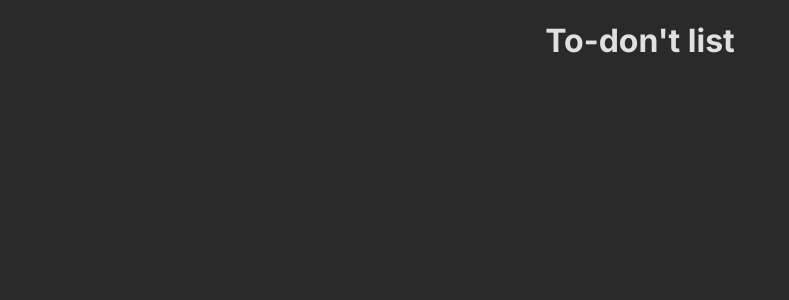
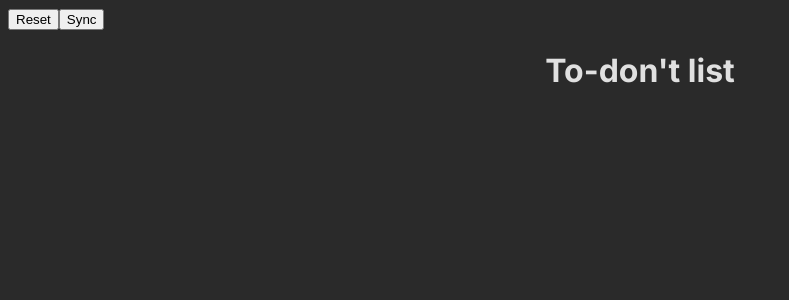
Before and after one commit to axelmunch/to-dont-list, a Next.js app in the folder frontend/: page / in a window 1280 px wide. Shown: the top 300 px of the page, without its empty margins (0-789 px from the left). Built offline with nearby package versions, Linux system fonts and the light colour scheme.

Commit message:
Context for storing data and syncing

```diff
--- a/frontend/src/app/TaskList/TaskList.tsx
+++ b/frontend/src/app/TaskList/TaskList.tsx
@@ -1,10 +1,9 @@
-import { useState } from 'react';
 import styles from './TaskList.module.css';
-import TaskType from '@/types/TaskType';
 import TaskItem from './TaskItem/TaskItem';
+import { useSync } from '@/data/useSync';
 
 export default function TaskList() {
-  const [tasks, _setTasks] = useState<TaskType[]>([]);
+  const { tasks } = useSync();
 
   return (
     <>
--- a/frontend/src/app/layout.tsx
+++ b/frontend/src/app/layout.tsx
@@ -1,6 +1,7 @@
 import type { Metadata } from 'next';
 import { Inter } from 'next/font/google';
 import './globals.css';
+import { SyncContextProvider } from '@/data/useSync';
 
 const inter = Inter({ subsets: ['latin'] });
 
@@ -16,7 +17,9 @@ export default function RootLayout({
 }>) {
   return (
     <html lang='en'>
-      <body className={inter.className}>{children}</body>
+      <SyncContextProvider>
+        <body className={inter.className}>{children}</body>
+      </SyncContextProvider>
     </html>
   );
 }
--- a/frontend/src/app/page.tsx
+++ b/frontend/src/app/page.tsx
@@ -2,10 +2,15 @@
 
 import styles from './page.module.css';
 import TaskList from './TaskList/TaskList';
+import { useSync } from '@/data/useSync';
 
 export default function App() {
+  const { reset, sync } = useSync();
+
   return (
     <>
+      <button onClick={reset}>Reset</button>
+      <button onClick={sync}>Sync</button>
       <h1 className={styles.title}>To-don&apos;t list</h1>
       <TaskList />
     </>
--- /dev/null
+++ b/frontend/src/data/useSync.tsx
@@ -0,0 +1,98 @@
+'use client';
+
+import { createContext, useContext, useEffect, useState } from 'react';
+import superFetch from '@/utils/superFetch';
+import TaskType from '@/types/TaskType';
+import TagType from '@/types/TagType';
+import useSavedState from '@/utils/useSavedState';
+import tagService from './TagService';
+import taskService from './TaskService';
+
+export interface SyncContextType {
+  sync: () => void;
+  syncing: boolean;
+  reset: () => void;
+  serverAddress: string;
+  setServerAddress: (serverAddress: string) => void;
+
+  tags: TagType[];
+  tasks: TaskType[];
+}
+
+const defaultSyncContext: SyncContextType = {} as SyncContextType;
+const SyncContext = createContext<SyncContextType>(defaultSyncContext);
+
+export const SyncContextProvider = (
+  props: React.PropsWithChildren
+): JSX.Element => {
+  const { children } = props;
+
+  const [tags, setTags] = useState<TagType[]>([]);
+  const [tasks, setTasks] = useState<TaskType[]>([]);
+
+  useEffect(() => {
+    tagService.getAll().then((data) => {
+      setTags(data);
+    });
+    taskService.getAll().then((data) => {
+      setTasks(data);
+    });
+  }, []);
+
+  const [syncing, setSyncing] = useState<boolean>(false);
+  const [serverAddress, setServerAddress] = useSavedState<string>(
+    'serverAddress',
+    ''
+  );
+
+  const sync: SyncContextType['sync'] = () => {
+    setSyncing(true);
+
+    // Sync
+    superFetch<TagType[]>(`${serverAddress}/tags`).then((data) => {
+      setTags(data);
+    });
+
+    superFetch<TaskType[]>(`${serverAddress}/tasks`).then((data) => {
+      setTasks(data);
+      taskService.deleteAll().then(() => taskService.addMultiple(data));
+    });
+
+    setSyncing(false);
+  };
+
+  const reset: SyncContextType['reset'] = () => {
+    setTasks([]);
+    taskService.deleteAll();
+
+    setTags([]);
+    tagService.deleteAll();
+  };
+
+  return (
+    <SyncContext.Provider
+      value={{
+        sync,
+        syncing,
+        reset,
+        serverAddress,
+        setServerAddress,
+
+        tags,
+        tasks,
+      }}
+    >
+      {children}
+    </SyncContext.Provider>
+  );
+};
+
+export const useSync = (): SyncContextType => {
+  const sync = useContext(SyncContext);
+  if (sync === defaultSyncContext) {
+    throw new Error(
+      `'${useSync.name}' must be used within a '${SyncContextProvider.name}'`
+    );
+  }
+  return sync;
+};
```
